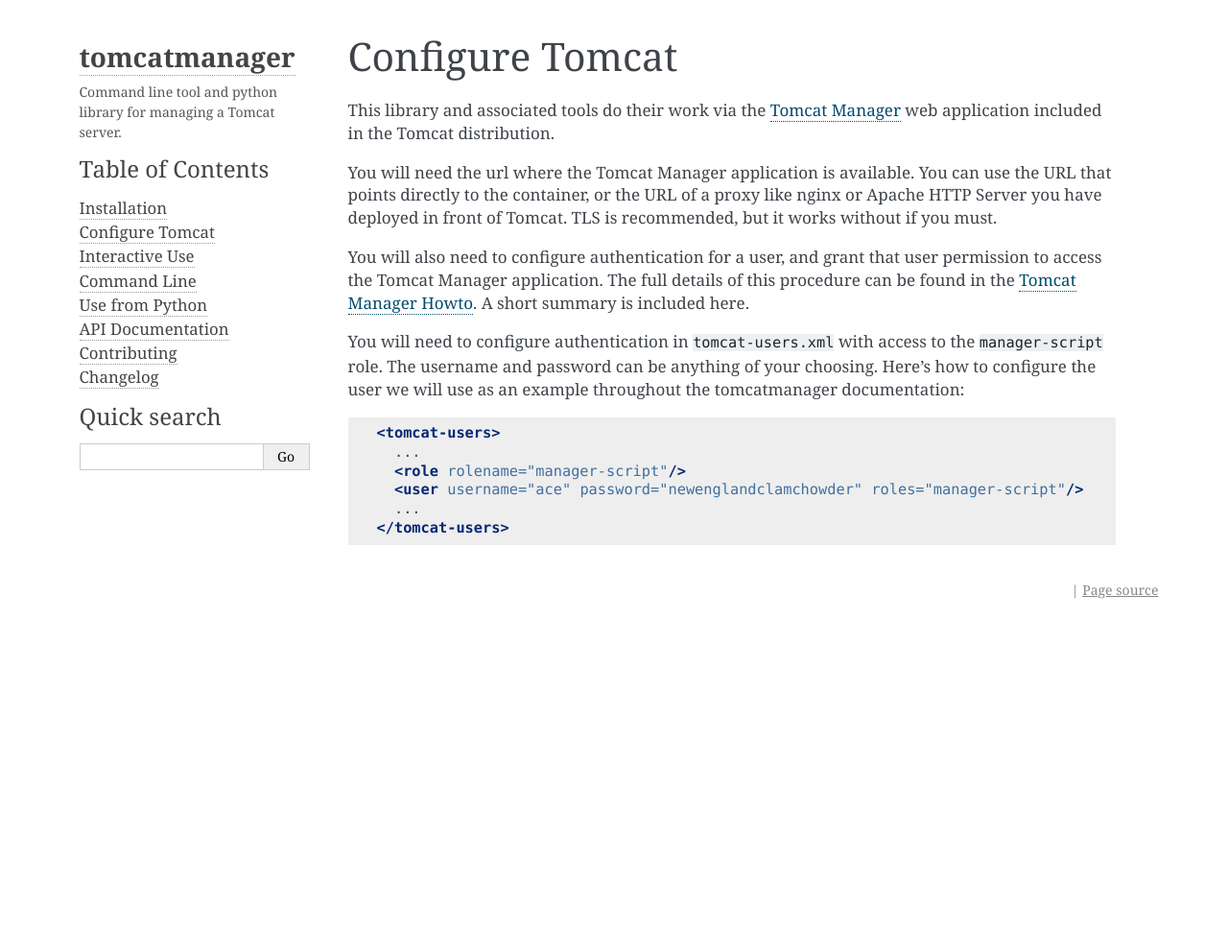
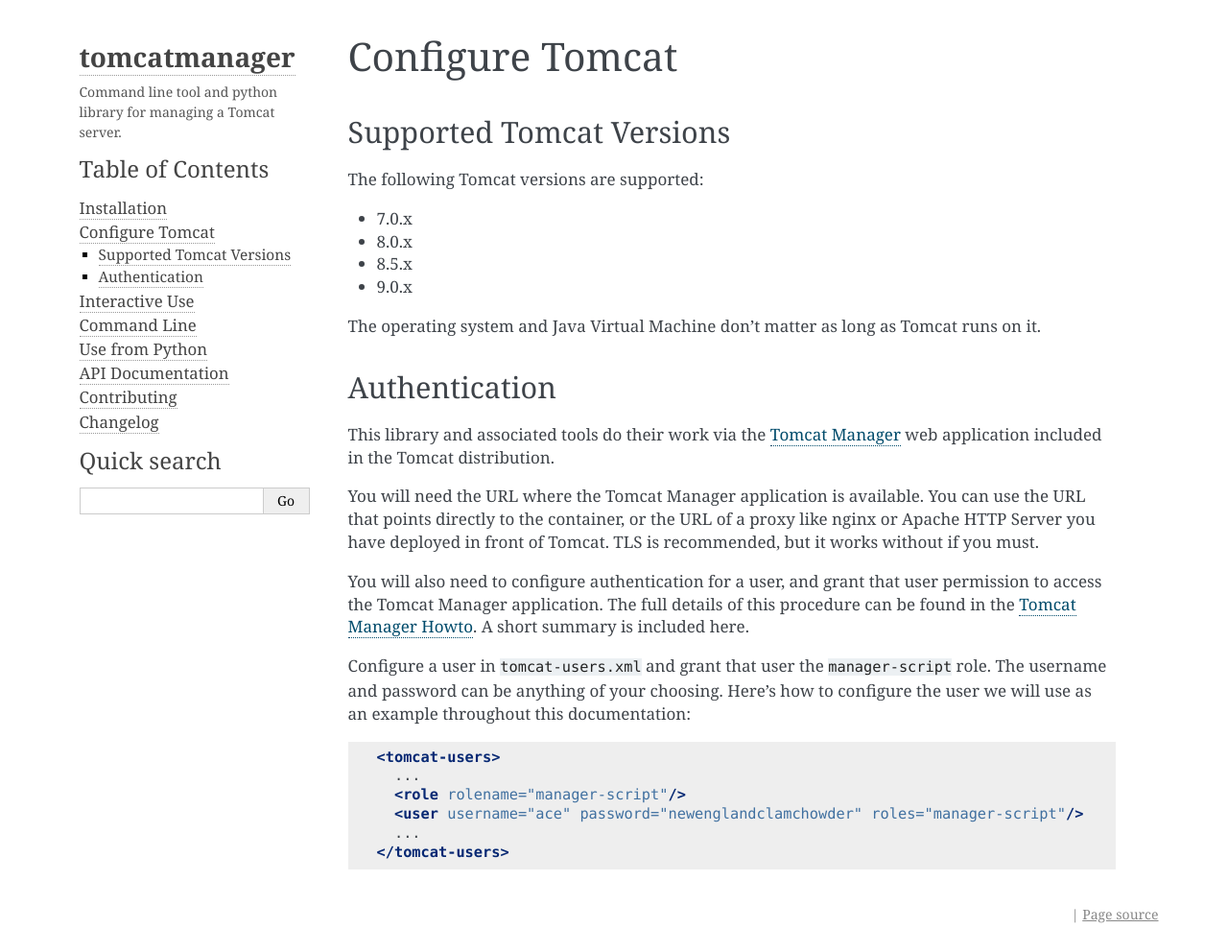
Before and after one commit to tomcatmanager/tomcatmanager, a Sphinx documentation site: the page built from docs/configuretomcat.rst, in a window 1280 px wide. Shown: the whole page at 96% size. Built offline with Sphinx 7.4.7, drawn with Linux system fonts in a browser that asks for light colours; before the commit the page ends 900 px from its top, so only the background shows below that.

Commit message:
Updates for Tomcat 9.0.x support

```diff
--- a/CHANGELOG.rst
+++ b/CHANGELOG.rst
@@ -16,6 +16,8 @@
 
 - In the interactive ``tomcat-manager`` tool, the history of previously
   executed commands is now persistent across invocations of the program.
+- Tomcat 9.0.x officially supported. No material changes were required to
+  gain this support, just validation via the test suite.
 
 Changed
 ^^^^^^^
--- a/docs/configuretomcat.rst
+++ b/docs/configuretomcat.rst
@@ -1,11 +1,27 @@
 Configure Tomcat
 ================
 
+Supported Tomcat Versions
+-------------------------
+
+The following Tomcat versions are supported:
+
+- 7.0.x
+- 8.0.x
+- 8.5.x
+- 9.0.x
+
+The operating system and Java Virtual Machine don't matter as long as Tomcat
+runs on it.
+
+Authentication
+--------------
+
 This library and associated tools do their work via the `Tomcat Manager
-<https://tomcat.apache.org/tomcat-8.5-doc/manager-howto.html>`_ web application
+<https://tomcat.apache.org/tomcat-9.0-doc/manager-howto.html>`_ web application
 included in the Tomcat distribution.
 
-You will need the url where the Tomcat Manager application is available. You
+You will need the URL where the Tomcat Manager application is available. You
 can use the URL that points directly to the container, or the URL of a proxy
 like nginx or Apache HTTP Server you have deployed in front of Tomcat. TLS is
 recommended, but it works without if you must.
@@ -13,13 +29,13 @@
 You will also need to configure authentication for a user, and grant that user
 permission to access the Tomcat Manager application. The full details of this
 procedure can be found in the `Tomcat Manager Howto
-<https://tomcat.apache.org/tomcat-8.5-doc/manager-howto.html#Configuring_Manager
+<https://tomcat.apache.org/tomcat-9.0-doc/manager-howto.html#Configuring_Manager
 _Application_Access>`_. A short summary is included here.
 
-You will need to configure authentication in ``tomcat-users.xml`` with access
-to the ``manager-script`` role. The username and password can be anything of
-your choosing. Here's how to configure the user we will use as an example
-throughout the tomcatmanager documentation:
+Configure a user in ``tomcat-users.xml`` and grant that user the
+``manager-script`` role. The username and password can be anything of your
+choosing. Here's how to configure the user we will use as an example throughout
+this documentation:
 
 .. code-block:: xml
 
--- a/tomcatmanager/__init__.py
+++ b/tomcatmanager/__init__.py
@@ -45,4 +45,4 @@
     __version__ = get_distribution(__name__).version
 except DistributionNotFound:
     __version__ = 'unknown'
-VERSION_STRING = '{} (works with Tomcat >= 7.0 and <= 8.5)'.format(__version__)
+VERSION_STRING = '{} (works with Tomcat >= 7.0 and <= 9.0)'.format(__version__)
```
Also changed, not shown: docs/index.rst (+14 -0 lines), 1 other file.
